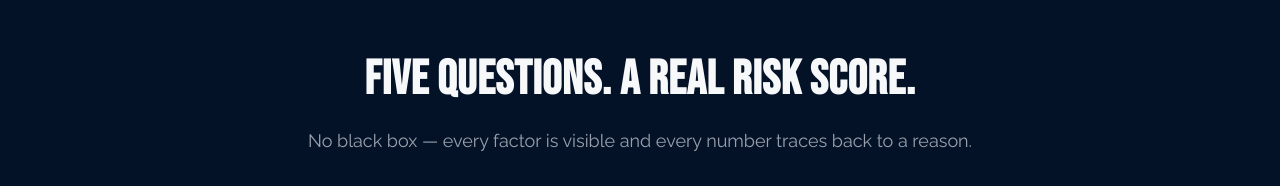
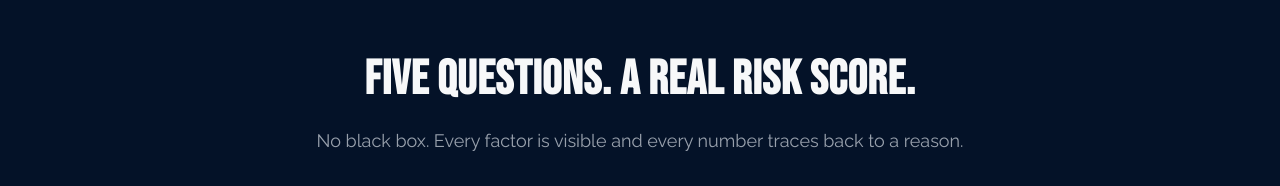
Before and after one commit to AaryanSajwani/standby, a Next.js app: page / in a window 1280 px wide. Shown: the part 960-1146 px from the top of the page. Built offline with nearby package versions, Linux system fonts and the light colour scheme; no server answers.

Commit message:
Copy: "No black box —" -> "No black box." (period, capitalized Every)
Co-Authored-By: Claude Opus 4.8 <noreply@anthropic.com>
Claude-Session: https://claude.ai/code/session_019VcdmKXbWkUAqye9Uk31wv

```diff
--- a/components/landing/live-assessment.tsx
+++ b/components/landing/live-assessment.tsx
@@ -27,7 +27,7 @@ export function LiveAssessment() {
           Five questions. A real risk score.
         </h2>
         <p className="text-muted-foreground text-base md:text-lg leading-relaxed">
-          No black box — every factor is visible and every number traces back to a reason.
+          No black box. Every factor is visible and every number traces back to a reason.
         </p>
       </div>
 
```
